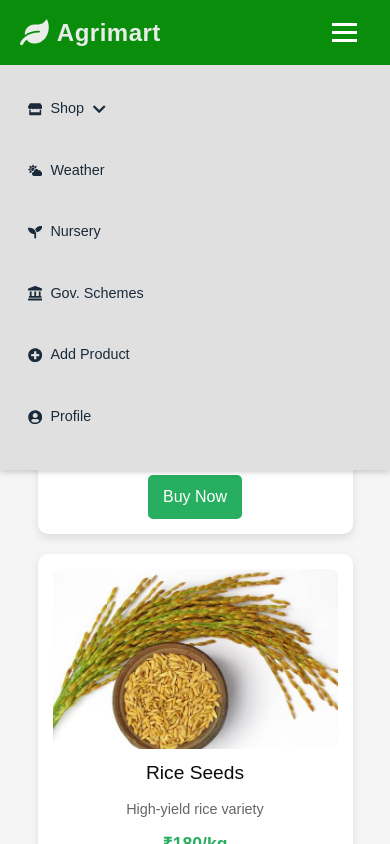
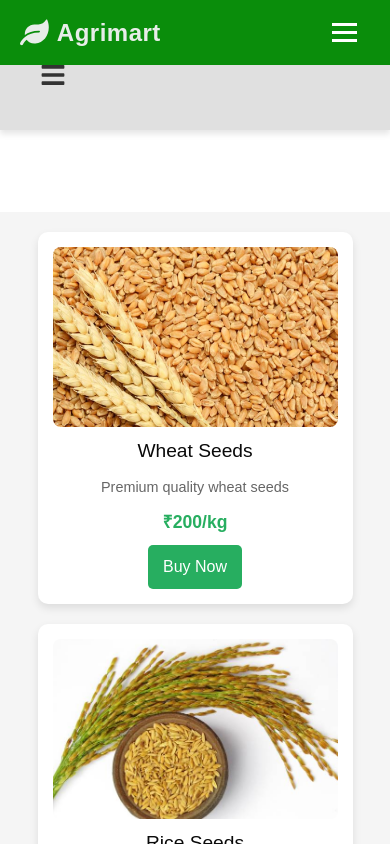
Before and after one commit to Bhargav-153/agrimart, a React (Vite) app in the folder Agrimart/: page / in a window 390 px wide. Shown: the top 844 px of the page. Built offline with nearby package versions, Linux system fonts and the light colour scheme.

Commit message:
responsive subnav

```diff
--- a/Agrimart/src/components/SubNav.jsx
+++ b/Agrimart/src/components/SubNav.jsx
@@ -2,33 +2,22 @@ import React, { useState, useRef, useEffect } from "react";
 import { Link } from "react-router-dom";
 import {
   FaStore, FaChevronDown, FaSeedling, FaShieldAlt, FaLeaf,
-  FaTractor, FaAppleAlt, FaCloudSun, FaLandmark, FaPlusCircle, FaUserCircle
+  FaTractor, FaAppleAlt, FaCloudSun, FaLandmark, FaPlusCircle,
+  FaUserCircle, FaBars, FaTimes
 } from "react-icons/fa";
 import styles from "./SubNav.module.css";
-import { RouteProfile } from "@/helpers/RouteName";
-import { RouteRegistration } from "@/helpers/RouteName";
-import { RouteSchemes } from "@/helpers/RouteName";
-
+import { RouteProfile, RouteRegistration, RouteSchemes } from "@/helpers/RouteName";
 
 const SubNav = () => {
   const [isDropdownOpen, setIsDropdownOpen] = useState(false);
-  const [isSearchOpen, setIsSearchOpen] = useState(false);
+  const [isMobileNavOpen, setIsMobileNavOpen] = useState(false);
   const dropdownRef = useRef(null);
-  const searchRef = useRef(null);
-
-  // Debugging: Check if dropdown state changes
-  useEffect(() => {
-    console.log("Dropdown State:", isDropdownOpen);
-  }, [isDropdownOpen]);
 
   // Close dropdown when clicking outside
   useEffect(() => {
     function handleClickOutside(event) {
       if (dropdownRef.current && !dropdownRef.current.contains(event.target)) {
         setIsDropdownOpen(false);
-      }
-      if (searchRef.current && !searchRef.current.contains(event.target)) {
-        setIsSearchOpen(false);
       }
     }
     document.addEventListener("mousedown", handleClickOutside);
@@ -38,7 +27,13 @@ const SubNav = () => {
   return (
     <nav className={styles.subNav}>
       <div className={styles.navContainer}>
-        <ul className={styles.navItems}>
+        {/* Mobile Menu Toggle Button (Hidden on larger screens) */}
+        <button className={styles.mobileMenuBtn} onClick={() => setIsMobileNavOpen(!isMobileNavOpen)}>
+          {isMobileNavOpen ? <FaTimes /> : <FaBars />}
+        </button>
+
+        {/* Navigation Menu */}
+        <ul className={`${styles.navItems} ${isMobileNavOpen ? styles.showMobile : ""}`}>
           {/* Shop Dropdown */}
           <li className={`${styles.shopDropdown} ${isDropdownOpen ? styles.active : ""}`} ref={dropdownRef}>
             <button
@@ -54,79 +49,21 @@ const SubNav = () => {
             </button>
 
             <ul className={`${styles.dropdownMenu} ${isDropdownOpen ? styles.show : ""}`}>
-              <li>
-                <Link to="/shop/seeds">
-                  <FaSeedling />
-                  Seeds
-                </Link>
-              </li>
-              <li>
-                <Link to="/shop/protection">
-                  <FaShieldAlt />
-                  Crop Protection
-                </Link>
-              </li>
-              <li>
-                <Link to="/shop/nutrition">
-                  <FaLeaf />
-                  Crop Nutrition
-                </Link>
-              </li>
-              <li>
-                <Link to="/shop/equipment">
-                  <FaTractor />
-                  Equipment
-                </Link>
-              </li>
-              <li>
-                <Link to="/shop/organic">
-                  <FaAppleAlt />
-                  Organic
-                </Link>
-              </li>
+              <li><Link to="/shop/seeds"><FaSeedling /> Seeds</Link></li>
+              <li><Link to="/shop/protection"><FaShieldAlt /> Crop Protection</Link></li>
+              <li><Link to="/shop/nutrition"><FaLeaf /> Crop Nutrition</Link></li>
+              <li><Link to="/shop/equipment"><FaTractor /> Equipment</Link></li>
+              <li><Link to="/shop/organic"><FaAppleAlt /> Organic</Link></li>
             </ul>
           </li>
 
           {/* Other Nav Links */}
-          <li>
-            <Link to="/weather" className={styles.navLink}>
-              <FaCloudSun />
-              Weather
-            </Link>
-          </li>
-          <li>
-            <Link to="/nursery" className={styles.navLink}>
-              <FaSeedling />
-              Nursery
-            </Link>
-          </li>
-          <li>
-            <Link to={RouteSchemes} className={styles.navLink}>
-              <FaLandmark />
-              Gov. Schemes
-            </Link>
-          </li>
-          <li>
-            <Link to={RouteRegistration} className={styles.navLink}>
-              <FaPlusCircle />
-              Add Product
-            </Link>
-          </li>
-
-          {/* <li>
-            <Link to="/search" className={styles.navLink}>
-            <FaSearch />
-             Search
-            </Link>
-          </li> */}
-
-
-          <li>
-            <Link to={RouteProfile} className={styles.navLink}>
-              <FaUserCircle />
-              Profile
-            </Link>
-          </li>
+          <li><Link to="/weather" className={styles.navLink}><FaCloudSun /> Weather</Link></li>
+          <li><Link to="/nursery" className={styles.navLink}><FaSeedling /> Nursery</Link></li>
+          <li><Link to={RouteSchemes} className={styles.navLink}><FaLandmark /> Gov. Schemes</Link></li>
+          <li><Link to={RouteRegistration} className={styles.navLink}><FaPlusCircle /> Add Product</Link></li>
+          <li><Link to="farm-products" className={styles.navLink}><FaPlusCircle /> Farm Products</Link></li>
+          <li><Link to={RouteProfile} className={styles.navLink}><FaUserCircle /> Profile</Link></li>
         </ul>
       </div>
     </nav>
--- a/Agrimart/src/components/SubNav.module.css
+++ b/Agrimart/src/components/SubNav.module.css
@@ -1,190 +1,125 @@
-/* General Navigation Styles */
 .subNav {
-  background-color:rgb(224, 224, 224);
-  width:100%;
-  position: fixed;
-  padding: 10px 0;
-  box-shadow: 0px 2px 6px rgba(0, 0, 0, 0.2);
-  top: 60px;
-  z-index: 999;
-  left: 0;
-
+  background: rgba(224, 224, 224);
+  padding: 15px 30px; /* Increased padding for a larger nav bar */
+  box-shadow: 0 4px 6px rgba(0, 0, 0, 0.1);
+  height: 70px; /* Increase height */
 }
 
-
 .navContainer {
-  max-width: 1400px;
-  margin: 0 auto;
-  /* padding: 0 16px; */
-  padding: 0.5rem 20px;
+  display: flex;
+  align-items: center;
+  justify-content: center;
+  position: relative;
 }
 
 .navItems {
+  display: flex;
   list-style: none;
-  display: flex;
-  align-items: center;
-  justify-content: center;
-  gap: 20px;
   padding: 0;
   margin: 0;
+  justify-content: center;
+  align-items: center;
+}
+
+.navItems li {
+  margin: 0 20px; /* More spacing between items */
 }
 
 .navLink {
   display: flex;
   align-items: center;
-  gap: 0.5rem;
-  font-size: 16px;
-  font-weight: 500;
   text-decoration: none;
-  /* color: white; */
-  color: #1a2a3a;
-  padding: 10px;
-  border-radius: 5px;
-  transition: all 0.3s ease;
-  background: transparent;
-  border: none;
-  cursor: pointer;
-}
-.navLink i {
-  font-size: 1.2rem;
-}
-
-.navLink:hover {
-  background-color: rgba(67, 67, 67, 0.2);
+  font-size: 18px; /* Increased font size */
+  font-weight: bold; /* Optional: Makes text bolder */
+  color: #333;
+  padding: 12px 16px; /* Larger padding for better touch area */
+  transition: 0.3s;
 }
 
 
-/* Update mobile styles */
-@media (max-width: 768px) {
-  .subNav {
-      top: 64px; /* Adjust for smaller header on mobile */
-  }
-
-  .navItems {
-      gap: 1rem;
-      overflow-x: auto;
-      padding: 0.5rem 0;
-      justify-content: flex-start;
-  }
-
-  .navLink {
-      white-space: nowrap;
-      padding: 0.5rem;
-      font-size: 0.9rem;
-  }
-}
-
-
-
-
-
-
-
-
-/* Shop Dropdown */
+/* Dropdown Styles */
 .shopDropdown {
   position: relative;
 }
 
-.shopDropdown .navLink {
-  padding-right: 1.5rem;
+.dropdownMenu {
+  display: none;
+  position: absolute;
+  background: white;
+  box-shadow: 0 2px 5px rgba(0, 0, 0, 0.2);
+  padding: 12px;
+  list-style: none;
+  left: 0;
+  top: 100%;
+  z-index: 10;
 }
 
-.shopDropdown .FaChevronDown {
-  font-size: 0.8rem;
-  margin-left: 0.3rem;
-  transition: transform 0.2s ease;
+.dropdownMenu li{
+  display: flex;
 }
 
-.dropdownMenu {
-  position: absolute;
-  top: 100%;
-  left: 0;
-  background: white;
-  color: black;
-  border-radius: 6px;
-  box-shadow: 0px 5px 10px rgba(0, 0, 0, 0.15);
-  list-style: none;
-  padding: 8px 0;
-  width: 200px;
-  min-width: 100px;
-  display: flex;
-  flex-direction: column;
-  opacity: 0;
-  visibility: hidden;
-  transform: translateY(10px);
-  transition: all 0.3s ease-in-out;
-  z-index: 1000;
+.dropdownMenu li:hover{
+  border:2px;
+  background-color: #e0f1e0;
+
 }
-.shopDropdown:hover .FaChevronDown {
+
+.shopDropdown.active .dropdownMenu {
+  display: block;
+}
+
+.rotate {
   transform: rotate(180deg);
 }
-/* Show dropdown when active */
-.dropdownMenu.show {
-  opacity: 1;
-  visibility: visible;
-  transform: translateY(1);
-}
 
-
-/* Dropdown Items */
-.dropdownMenu li {
-  padding: 8px 16px;
-
-}
-.dropdownMenu a {
-  display: flex;
-  align-items: center;
-  gap: 10px;
-  font-size: 14px;
-  padding: 0.3rem 0.9rem;
-  text-decoration: none;
-  /* color: black; */
-  color: #1a2a3a;
-  transition: background-color 0.3s ease;
-}
-
-.dropdownMenu a:hover {
-  background-color: #f2f2f2;
-}
-
-
-
-
-
-
-
-
-
-
-
-
-/* Rotate arrow when dropdown is open */
-.rotate {
-  transform: rotate(180deg);
-  transition: transform 0.3s ease;
+/* Mobile Menu Button (Hidden by default) */
+.mobileMenuBtn {
+  display: none;
+  font-size: 26px; /* Larger icon for mobile */
+  background: none;
+  border: none;
+  cursor: pointer;
+  color: #333;
 }
 
 /* Responsive Design */
 @media (max-width: 768px) {
-  .navItems {
-    flex-direction: column;
-    align-items: flex-start;
+  .mobileMenuBtn {
+    display: block;
+    position: absolute;
+    left: 10px;
   }
 
-  .dropdownMenu {
-    position: static;
-    box-shadow: none;
-    transform: translateY(0);
-    opacity: 1;
-    box-shadow: none;
-    background-color: #f5f7fa;
-    margin-top: 0.5rem;
-    visibility: visible;
-    display: none;
+  .navContainer {
+    justify-content: space-between;
   }
 
-  .shopDropdown.active .dropdownMenu {
-    display: block;
+  .navItems {
+    display: none;
+    flex-direction: column;
+    width: 100%;
+    position: absolute;
+    top: 70px; /* Adjusted for larger nav bar */
+    left: 0;
+    background: white;
+    box-shadow: 0 4px 6px rgba(0, 0, 0, 0.1);
+    padding: 15px 0; /* More padding */
+  }
+
+
+  .navItems.showMobile {
+    display: flex;
+  }
+
+  .navItems li {
+    text-align: center;
+    width: 100%;
+  }
+
+
+  .navLink {
+    padding: 14px;
+    font-size: 20px; /* Larger text for better readability */
+    width: 100%;
+  }
 }
-}
--- a/Agrimart/src/pages/AddProduct.module.css
+++ b/Agrimart/src/pages/AddProduct.module.css
@@ -1,7 +1,7 @@
 .mainContent {
     display: flex;
     justify-content: center;
-    padding: 7rem;
+    padding: 2rem;
     background-color: #f8f9fa;
 }
 
--- a/Agrimart/src/pages/FarmerRegistration.module.css
+++ b/Agrimart/src/pages/FarmerRegistration.module.css
@@ -1,6 +1,6 @@
 .formContainer {
     width: 50%;
-    margin: 7rem auto 2rem;
+    margin: 2rem auto;
     padding: 2rem;
     background: rgb(224, 224, 224);
     border-radius: 10px;
--- a/Agrimart/src/pages/Profile.module.css
+++ b/Agrimart/src/pages/Profile.module.css
@@ -1,5 +1,4 @@
 .mainContent {
-    margin-top: 5rem;
     padding: 20px;
     background-color: #f5f5f5;
 }
--- a/Agrimart/src/pages/Schemes.module.css
+++ b/Agrimart/src/pages/Schemes.module.css
@@ -1,5 +1,5 @@
 .schemesContainer {
-    margin-top: 6rem;
+
     padding: 20px;
     background-color: #f9f9f9;
 }
@@ -8,6 +8,8 @@
     text-align: center;
     font-size: 2em;
     margin-bottom: 20px;
+    background-color: #1f2937;
+    color: white;
 }
 
 .schemesGrid {
```
